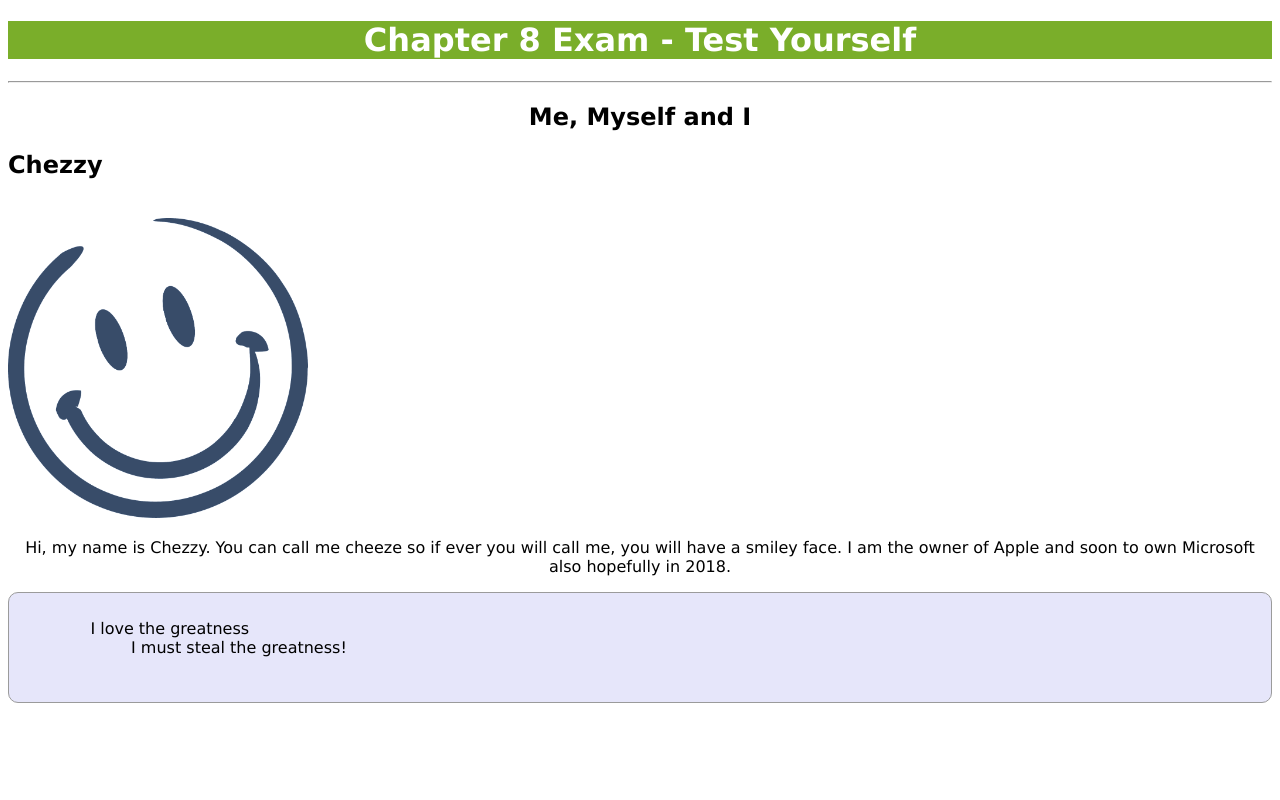
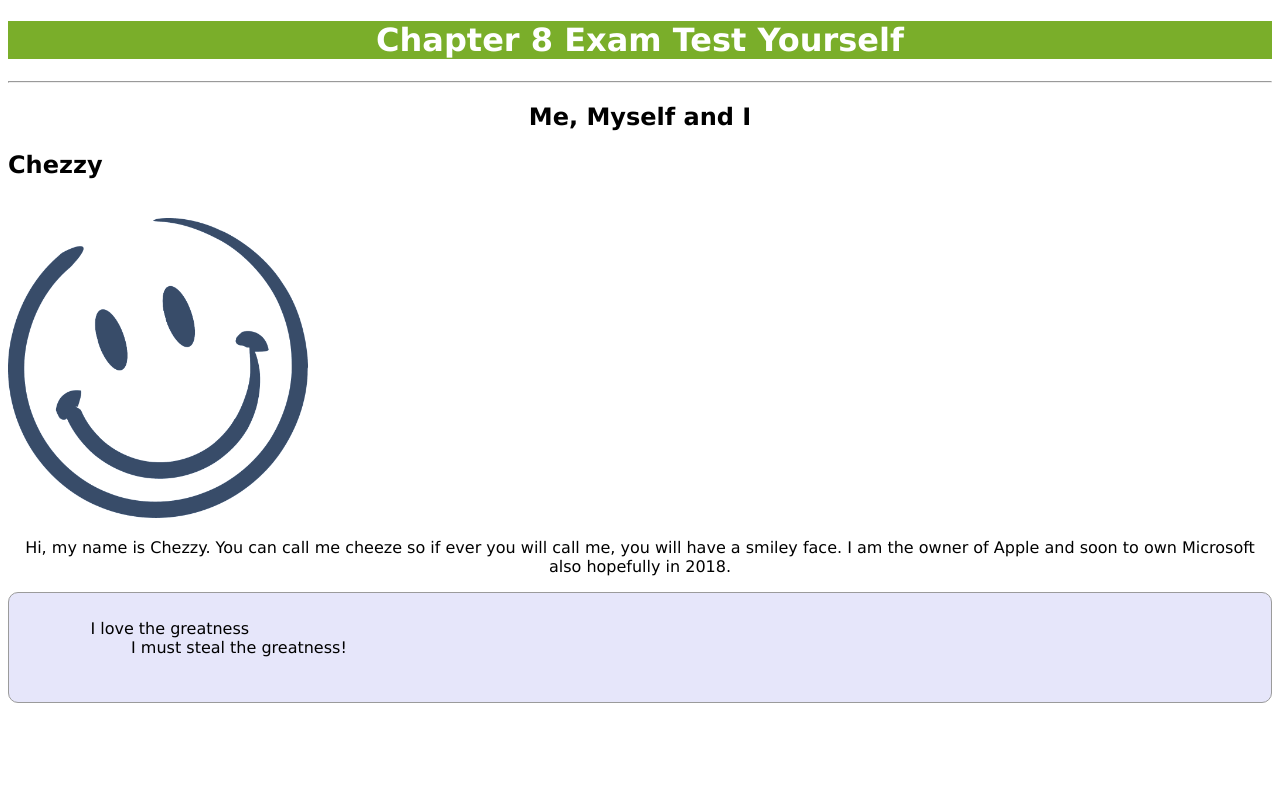
Before and after one commit to takahiro0209/onigiri0209, a plain HTML site: page index.html in a window 1280 px wide. Shown: the top 800 px of the page. Drawn offline with Linux system fonts and the light colour scheme.

Commit message:
second-commit

```diff
--- a/index.html
+++ b/index.html
@@ -27,7 +27,7 @@
 	</style>
 </head>
 <body>
-	<h1 class="title">Chapter 8 Exam - Test Yourself</h1><hr>
+	<h1 class="title">Chapter 8 Exam Test Yourself</h1><hr>
 	<h2 class="sub"><strong>Me, Myself and I</strong></h2>
 	<h2 style="text-align: left"><strong>Chezzy</strong></h2><br>
 	<img src="me.png" width="300" height="300">	<br>
```
